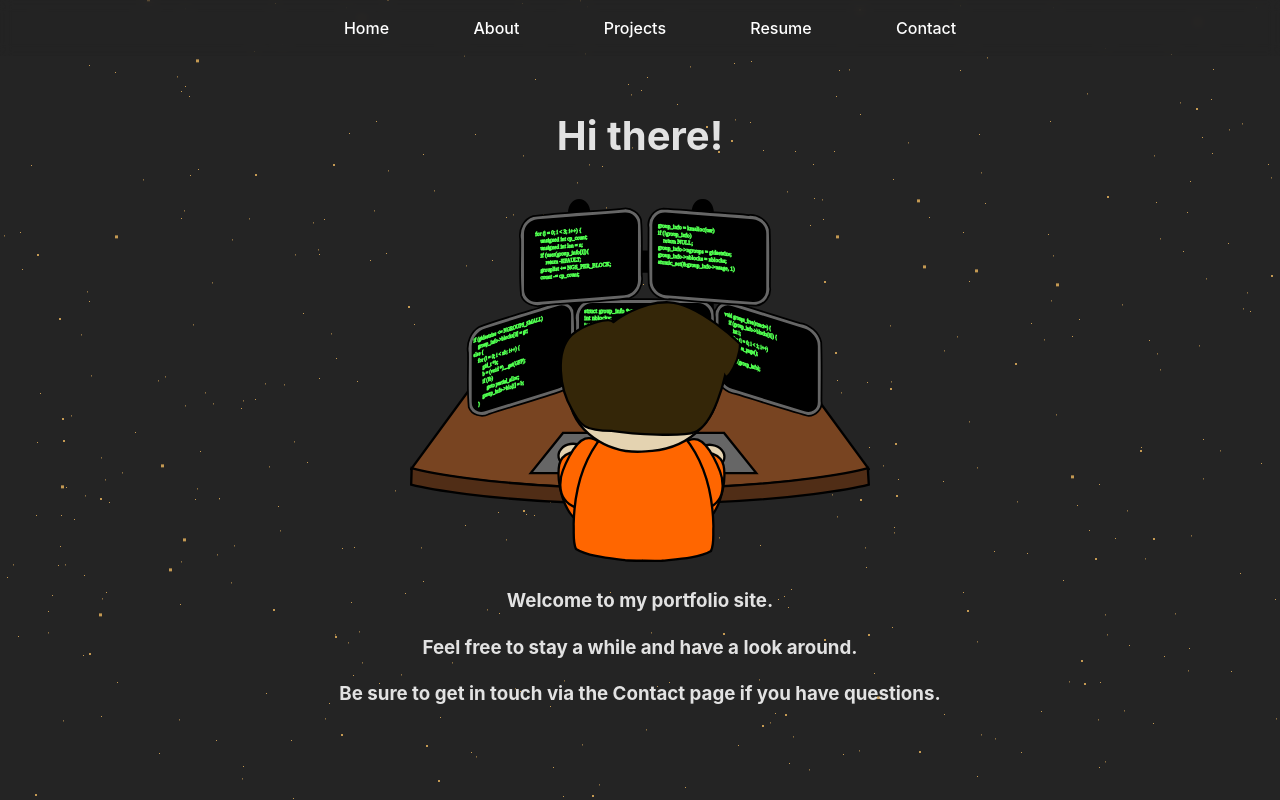
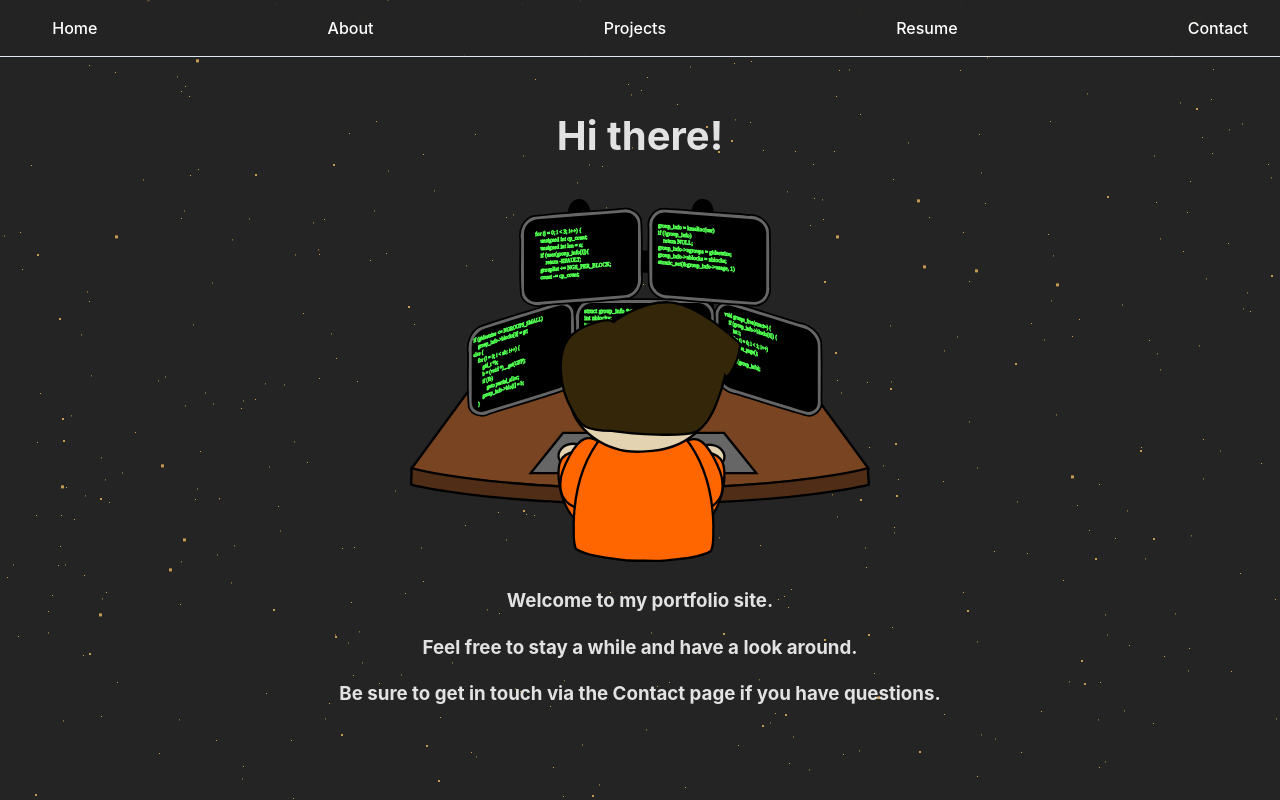
Before and after one commit to vworo/Portfolio, a Vue app: page / in a window 1280 px wide. Built offline with nearby package versions, Linux system fonts and the light colour scheme; some icons are missing.

Commit message:
Changed profile icon, style changes

```diff
--- a/src/components/Navbar.vue
+++ b/src/components/Navbar.vue
@@ -12,7 +12,7 @@
         </li>
         <li>
             <RouterLink to="/about">
-                <v-icon name="bi-person" color="darkorange" scale="1.25"/>
+                <v-icon name="md-personoutline" color="darkorange"/>
                 About
             </RouterLink>
         </li>
@@ -43,13 +43,16 @@
         padding: 0;
         margin: 0;
         display: flex;
-        justify-content: center;
+        flex-direction: row;
+        justify-content: space-between;
+        align-items: center;
         position: fixed;
         width: 100%;
         top: 0;
         left: 0;
         background-color: rgba(36, 36, 36, 0.3);
         backdrop-filter: blur(6px);
+        border-bottom: 1px solid #E2E8F0;
     }
 
     li {
--- a/src/main.js
+++ b/src/main.js
@@ -1,13 +1,13 @@
 import { createApp } from 'vue'
 import { OhVueIcon, addIcons } from "oh-vue-icons";
-import { LaHomeSolid, BiPerson, MdLibrarybooksOutlined, HiDocumentText, HiMail } from "oh-vue-icons/icons";
+import { LaHomeSolid, MdPersonoutline, MdLibrarybooksOutlined, HiDocumentText, HiMail } from "oh-vue-icons/icons";
 
 import App from './App.vue'
 import router from './router'
 import './style.css'
 
 // Icons documentation - https://oh-vue-icons.js.org/docs
-addIcons(LaHomeSolid, BiPerson, MdLibrarybooksOutlined, HiDocumentText, HiMail);
+addIcons(LaHomeSolid, MdPersonoutline, MdLibrarybooksOutlined, HiDocumentText, HiMail);
 
 // Create and mount the root instance.
 const app = createApp(App)
```
